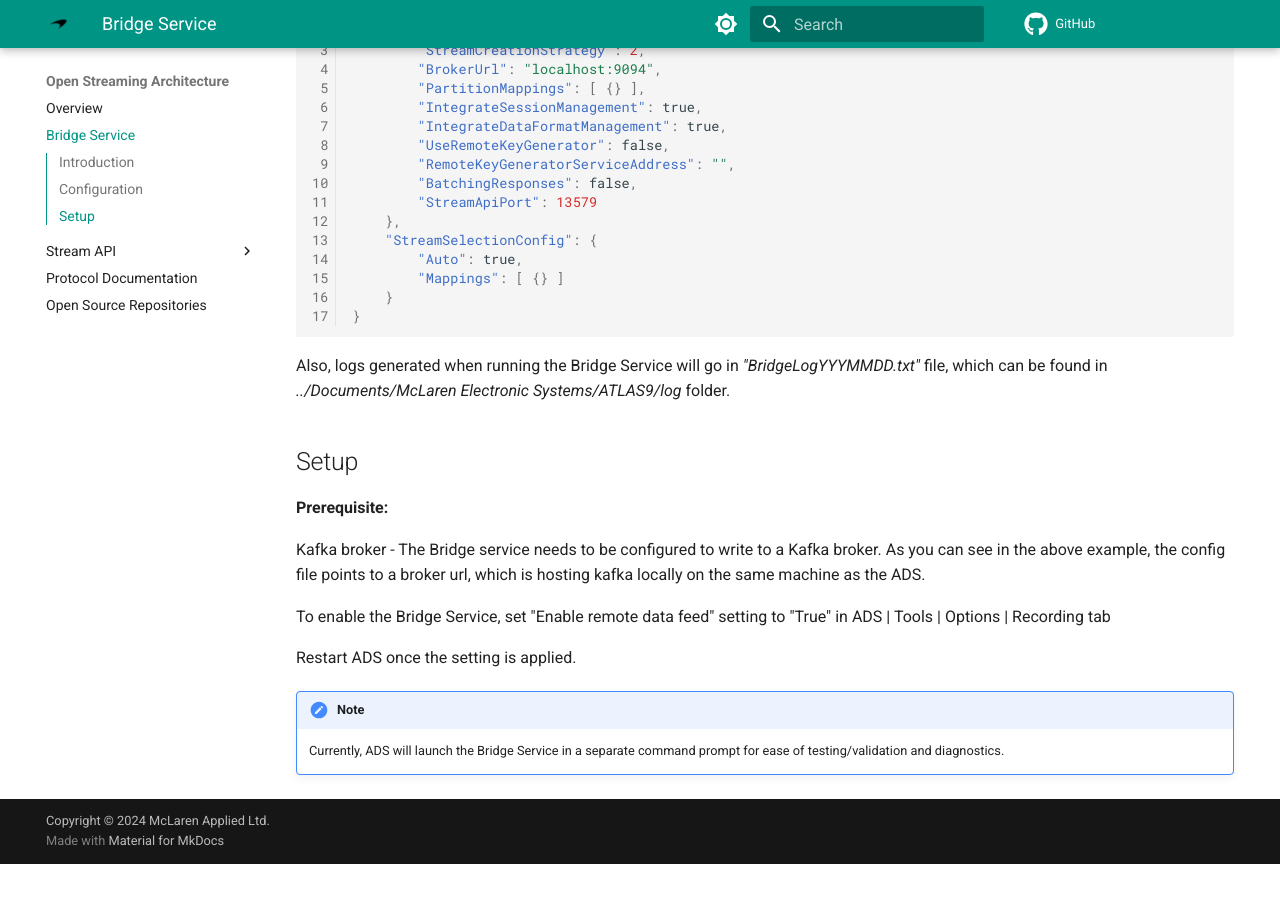
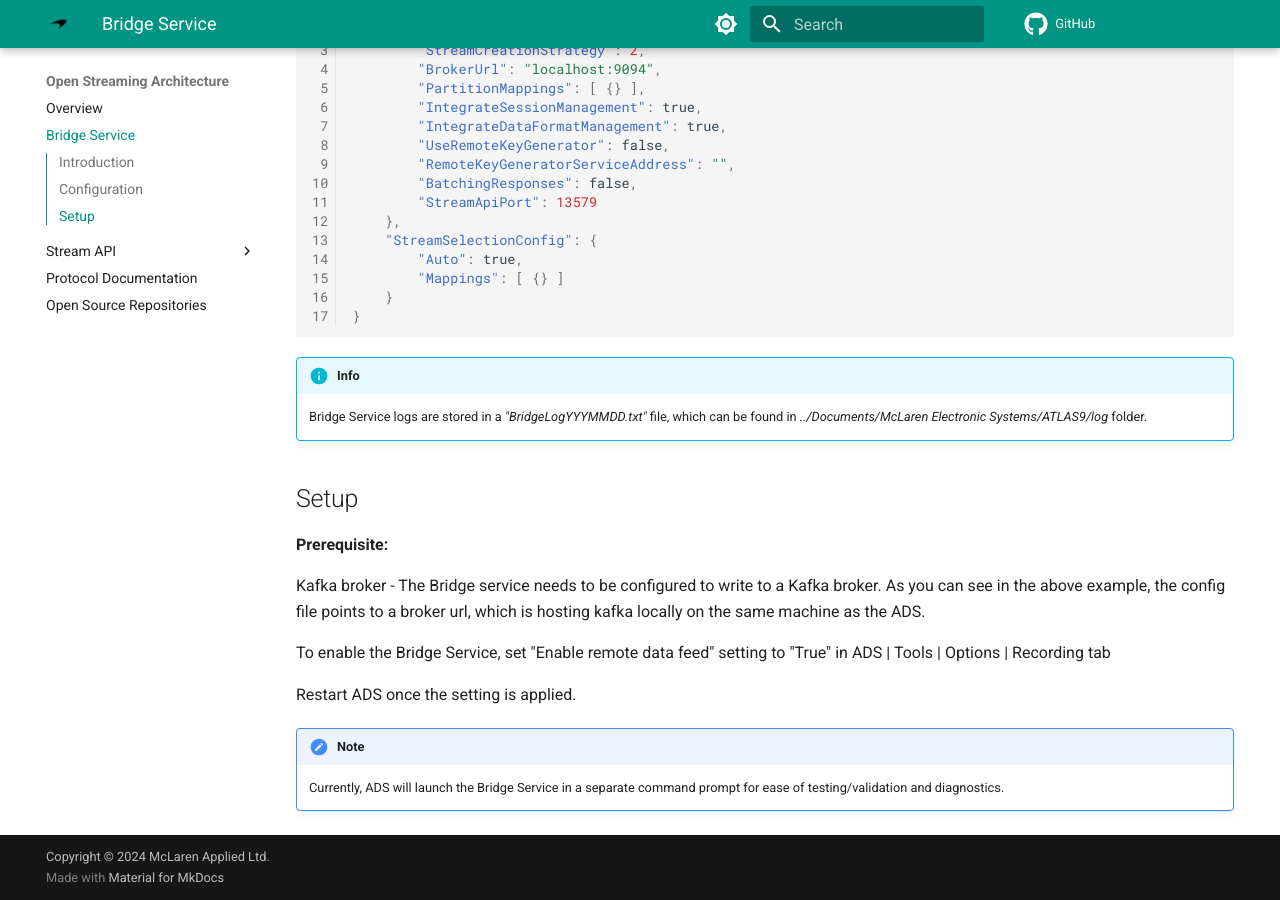
Before and after one commit to mat-docs/SECU4.Site, an MkDocs documentation site: the page built from docs/open_streaming_architecture/bridge_service/index.md, in a window 1280 px wide and 900 px high, scrolled down 849 px. Built offline with MkDocs 1.6.1 and Material for MkDocs 9.7.7, drawn with Linux system fonts in a browser that asks for light colours; comment, search, counter and statistics services are not loaded; before the commit the page ends 1713 px from its top, so only the background shows below that.

Commit message:
Update index.md

````diff
--- a/docs/open_streaming_architecture/bridge_service/index.md
+++ b/docs/open_streaming_architecture/bridge_service/index.md
@@ -132,7 +132,8 @@ Bridge Service specific settings are stored in *"BridgeServiceConfig.json"*, whi
     ```
 
 
-Also, logs generated when running the Bridge Service will go in *"BridgeLogYYYMMDD.txt"* file, which can be found in *../Documents/McLaren Electronic Systems/ATLAS9/log* folder.
+!!! info
+    Bridge Service logs are stored in a *"BridgeLogYYYMMDD.txt"* file, which can be found in *../Documents/McLaren Electronic Systems/ATLAS9/log* folder.
 
 ## Setup
 
````
